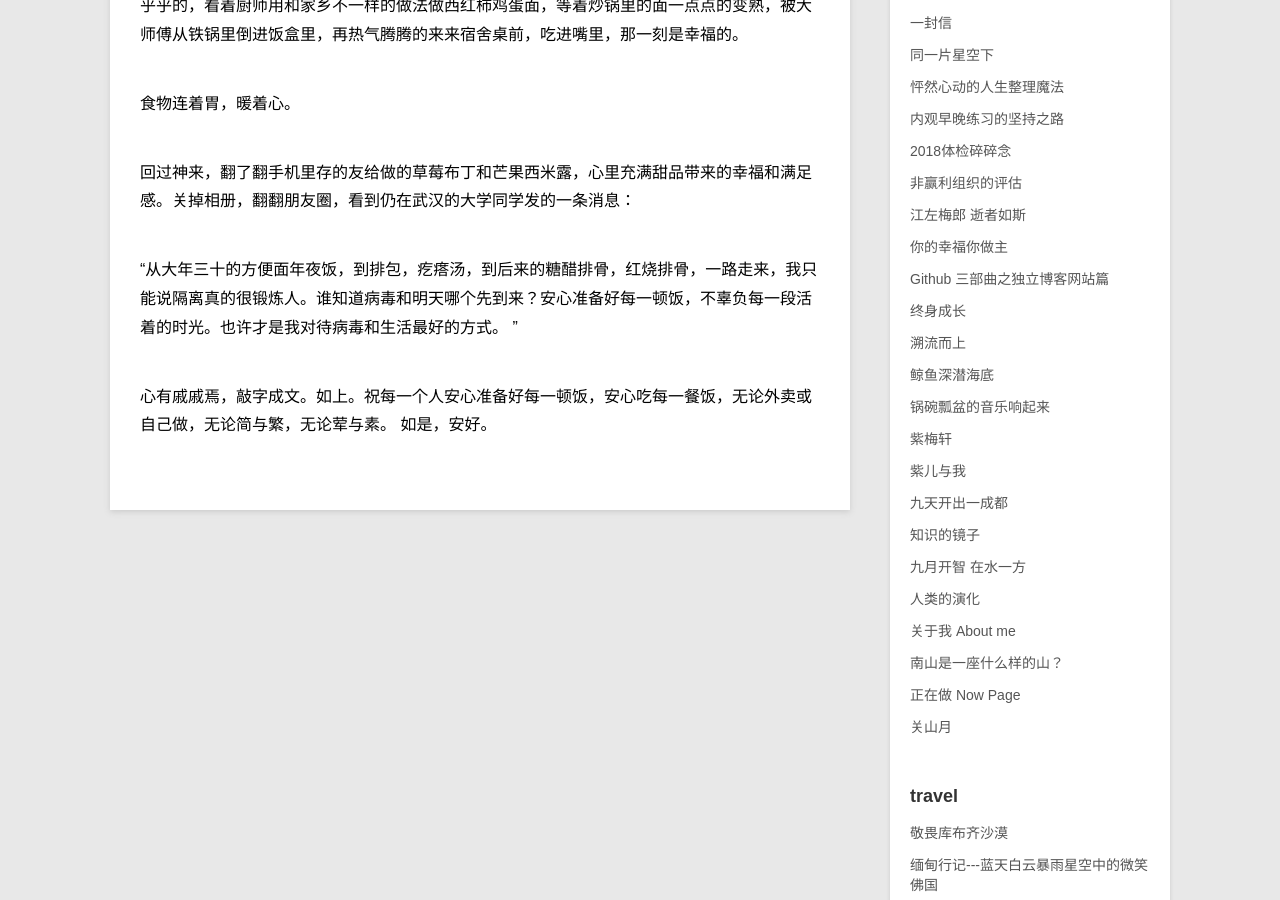
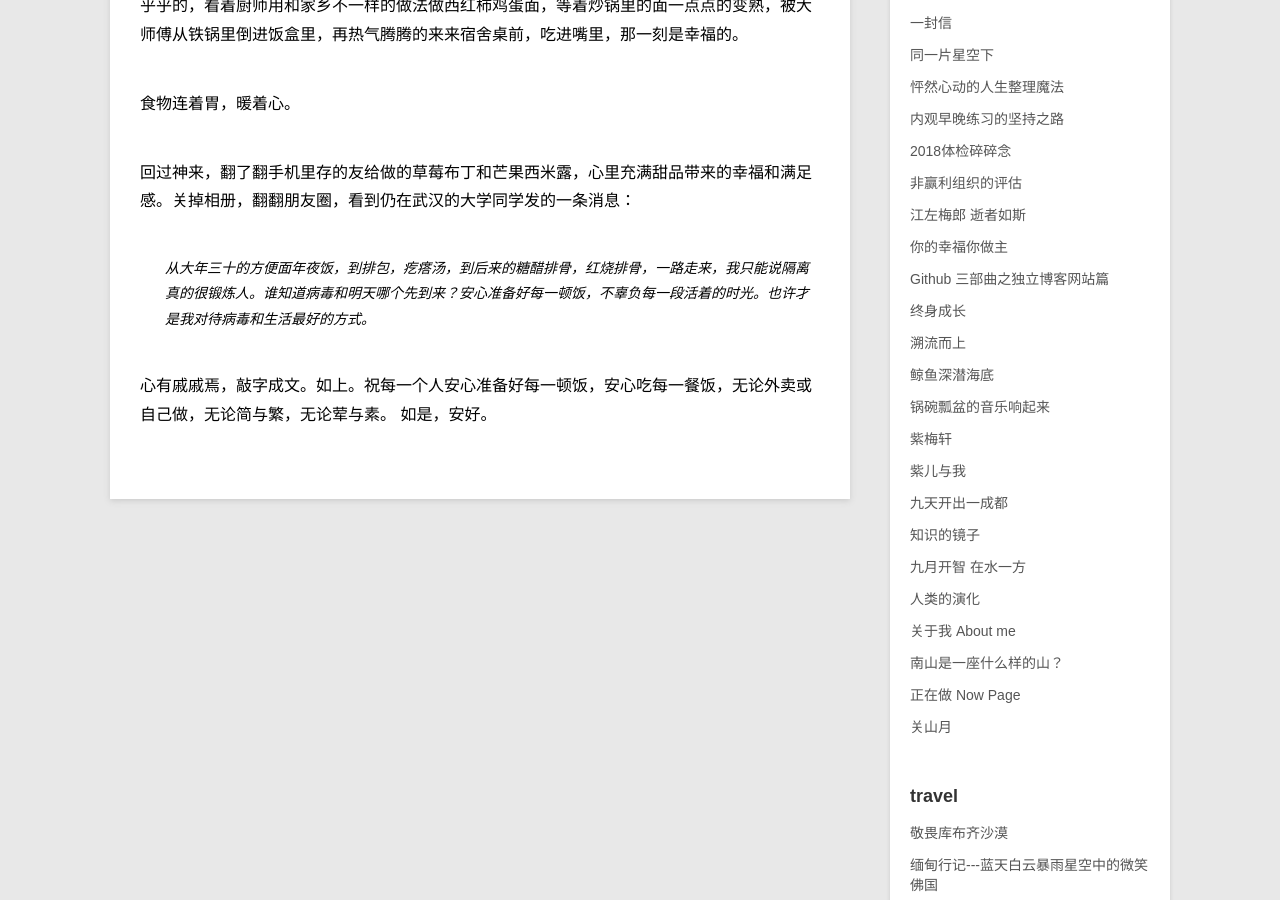
Before and after one commit to violettianjie/violettianjie.github.io, a Jekyll site: the page built from _posts/blog/2020-03-08-soup.md, in a window 1280 px wide and 900 px high, scrolled down 986 px. Built offline with Jekyll 4.4.1, drawn with Linux system fonts in a browser that asks for light colours.

```diff
--- a/_posts/blog/2020-03-08-soup.md
+++ b/_posts/blog/2020-03-08-soup.md
@@ -37,7 +37,7 @@ category: blog
 
 
 
-“从大年三十的方便面年夜饭，到排包，疙瘩汤，到后来的糖醋排骨，红烧排骨，一路走来，我只能说隔离真的很锻炼人。谁知道病毒和明天哪个先到来？安心准备好每一顿饭，不辜负每一段活着的时光。也许才是我对待病毒和生活最好的方式。 ”
+> 从大年三十的方便面年夜饭，到排包，疙瘩汤，到后来的糖醋排骨，红烧排骨，一路走来，我只能说隔离真的很锻炼人。谁知道病毒和明天哪个先到来？安心准备好每一顿饭，不辜负每一段活着的时光。也许才是我对待病毒和生活最好的方式。
 
 
 
```
